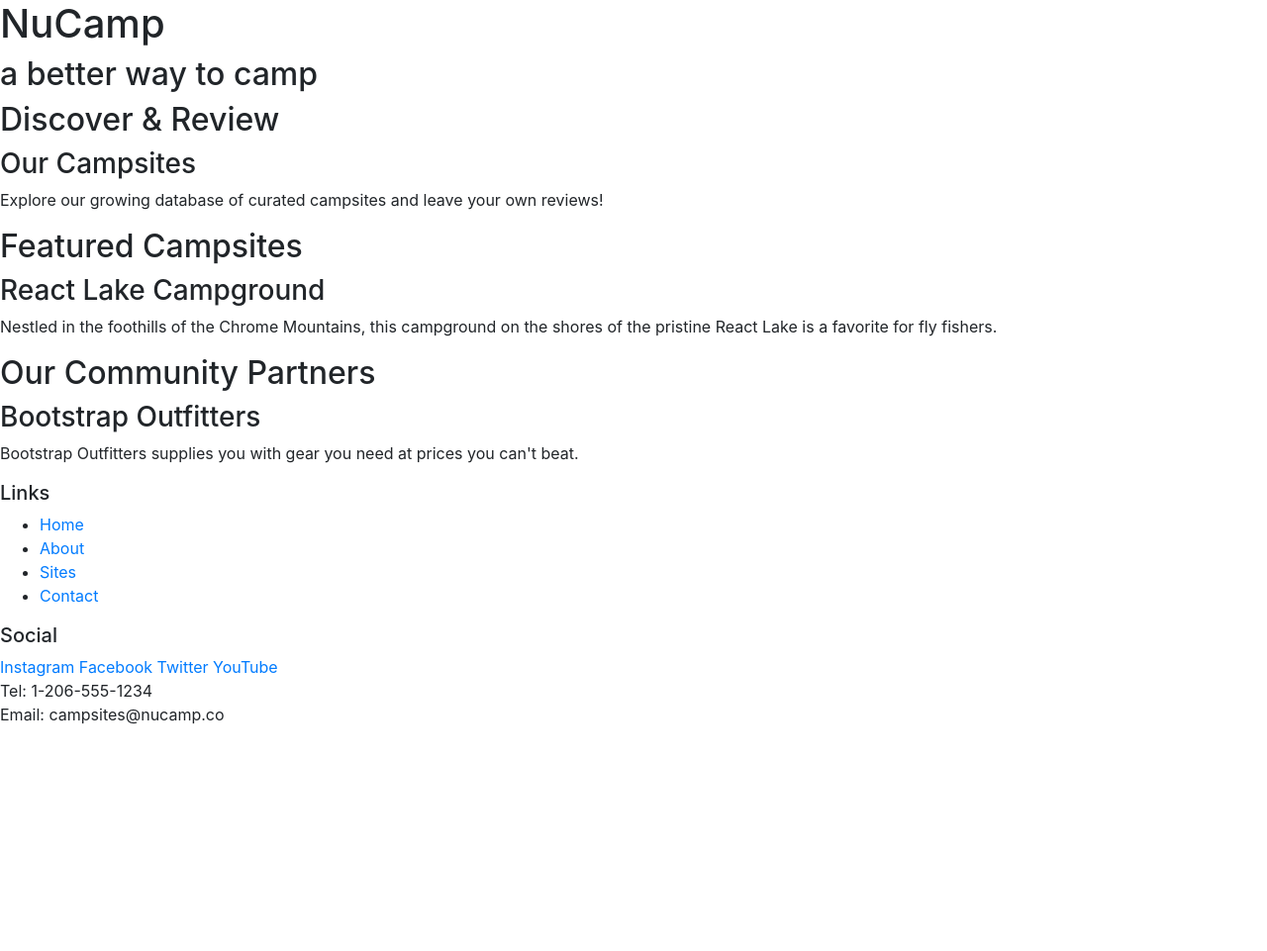
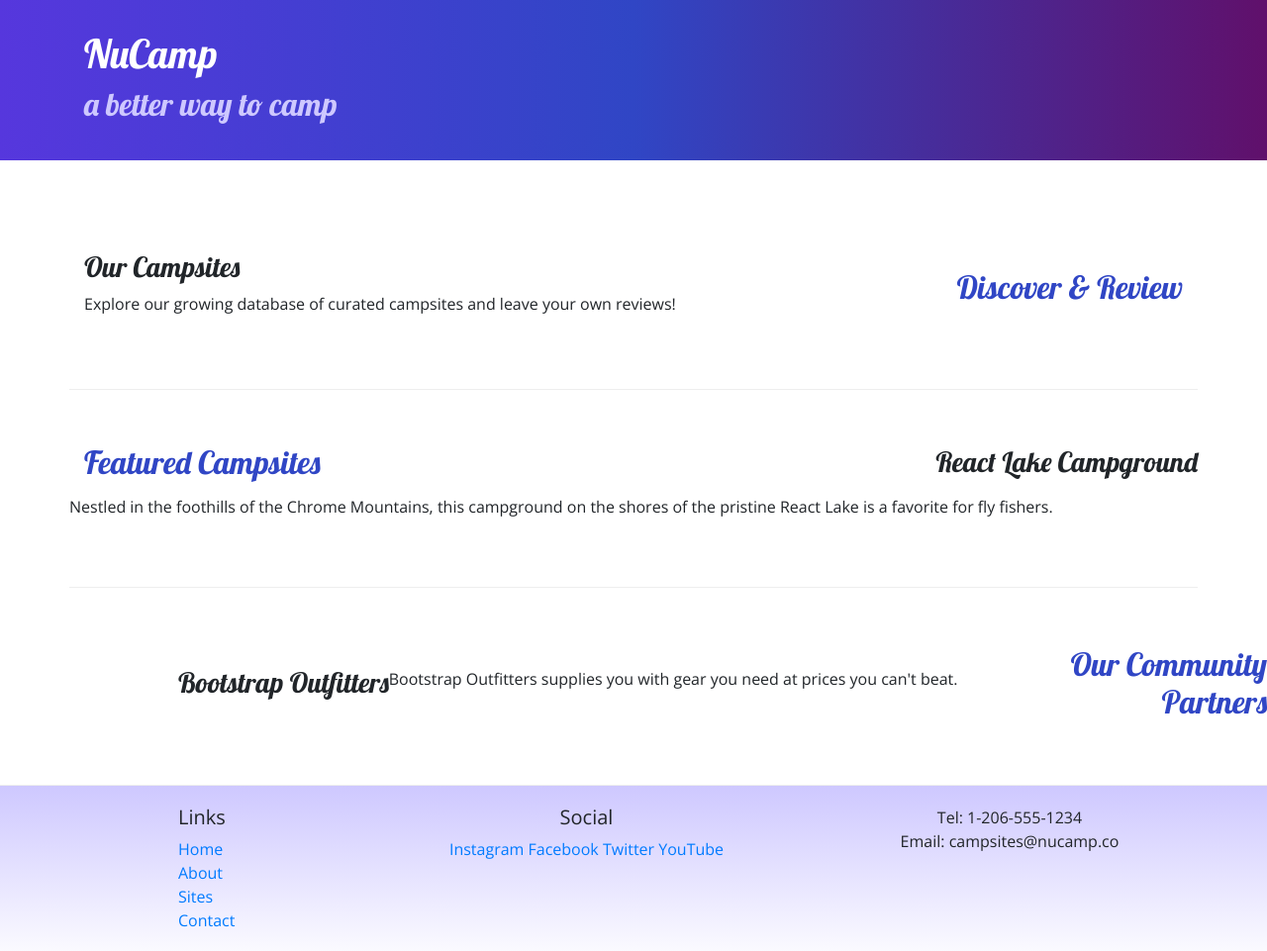
Before and after one commit to CindyGenoves/nucamp, a website: page index.html in a window 1280 px wide. Shown: the whole page at 99% size. Before the commit the page ends 800 px from the top, so only its background shows below. Drawn offline with nearby package versions, Linux system fonts and the light colour scheme.

Commit message:
Week 1 Task 1

```diff
--- /dev/null
+++ b/css/styles.css
@@ -0,0 +1,32 @@
+body {
+    font-family: "Open Sans", sans-serif;
+}
+
+h1, h2, h3 {
+    font-family: "Lobster", cursive;
+}
+
+h2 {
+    color: #3046C5;
+}
+
+header h2 {
+    color: #CEC8FF;
+}
+
+footer {
+    background-image: linear-gradient(#CEC8FF, white);
+    padding: 20px 0;
+}
+
+.jumbotron {
+    padding: 30px;
+    background-image: linear-gradient(to right, #5637DD, #3046C5, #60106B);
+    color: white;
+}
+
+.row-content {
+    padding: 50px 0;
+    border-bottom: 1px ridge;
+    min-height: 200px;
+}
--- a/index.html
+++ b/index.html
@@ -9,56 +9,87 @@
         <!-- Bootstrap CSS -->
         <link rel="stylesheet" href="node_modules/bootstrap/dist/css/bootstrap.min.css" />
 
+        <!-- Additional CSS must be placed after Bootstrap CSS -->
+        <link rel="stylesheet" href="https://fonts.googleapis.com/css?family=Lobster|Open+Sans" />
+        <link rel="stylesheet" href="css/styles.css" />
         <title>NuCamp: A Better Way To Camp</title>
     </head>
 
 <body>
 
-    <header>
-        <div>
+    <header class="jumbotron jumbotron-fluid">
+        <div class="container">
+            <div class="row">
+                <div class="col">
                     <h1>NuCamp</h1>
                     <h2>a better way to camp</h2>
                 </div>
+            </div>
+        </div>
     </header>
 
-    <div>
-        <h2>Discover & Review</h2>
+    <div class="container">
+        <div class="row row-content
+        align-items-center">
+            <div class="col-sm-4 order-sm-last col-md-3">
+                <h2 class="text-sm-right">Discover & Review</h2>
+            </div>
+            <div class="col">
                 <h3>Our Campsites</h3>
                 <p>Explore our growing database of curated campsites and leave your own reviews!</p>
             </div>
-
-    <div>
-        <h2>Featured Campsites</h2>
-        <h3>React Lake Campground</h3>
-        <p>Nestled in the foothills of the Chrome Mountains, this campground on the shores of the pristine React Lake is a favorite for fly fishers.</p>
         </div>
 
-    <div>
-        <h2>Our Community Partners</h2>
+        <div class="row row-content
+        align-items-center">
+            <div class="col-sm-4 col-md-3">
+                <h2>Featured Campsites</h2>
+            </div>
+            <div class="col"></div>
+                <h3>React Lake Campground</h3>
+                <p>Nestled in the foothills of the Chrome Mountains,
+                    this campground on the shores of the pristine React Lake
+                    is a favorite for fly fishers.</p>
+            </div>
+        </div>
+
+        <div class="row row-content
+        align-items-center">
+            <div class="col-sm-4 order-sm-last col-md-3">
+                <h2 class="text-sm-right">Our Community Partners</h2>
+            </div>
+            <div class="col"></div>
                 <h3>Bootstrap Outfitters</h3>
                 <p>Bootstrap Outfitters supplies you with gear you need at prices you can't beat.</p>
             </div>
+        </div>
+    </div>
 
     <footer>
-        <div>
+        <div class="container">
+            <div class="row">
+                <div class="col-4 col-sm-2 offset-1">
                     <h5>Links</h5>
-            <ul>
+                    <ul class="list-unstyled">
                         <li><a href="#">Home</a></li>
                         <li><a href="#">About</a></li>
                         <li><a href="#">Sites</a></li>
                         <li><a href="#">Contact</a></li>
                     </ul>
                 </div>
-        <div>
+                <div class="col-6 col-sm-5
+                text-center">
                     <h5>Social</h5>
                     <a href="http://instagram.com/">Instagram</a>
                     <a href="http://facebook.com/">Facebook</a>
                     <a href="http://twitter.com/">Twitter</a>
                     <a href="http://youtube.com/">YouTube</a>
                 </div>
-        <div>
+                <div class="col-sm-4 text-center">
                     Tel: 1-206-555-1234<br />
                     Email: campsites@nucamp.co
+                </div>
+            </div>
         </div>
     </footer>
 
```
Also changed, not shown: aboutus.html (added, +96 -0 lines), 2 other files. Lines whose indentation alone changed are shown as unchanged.
